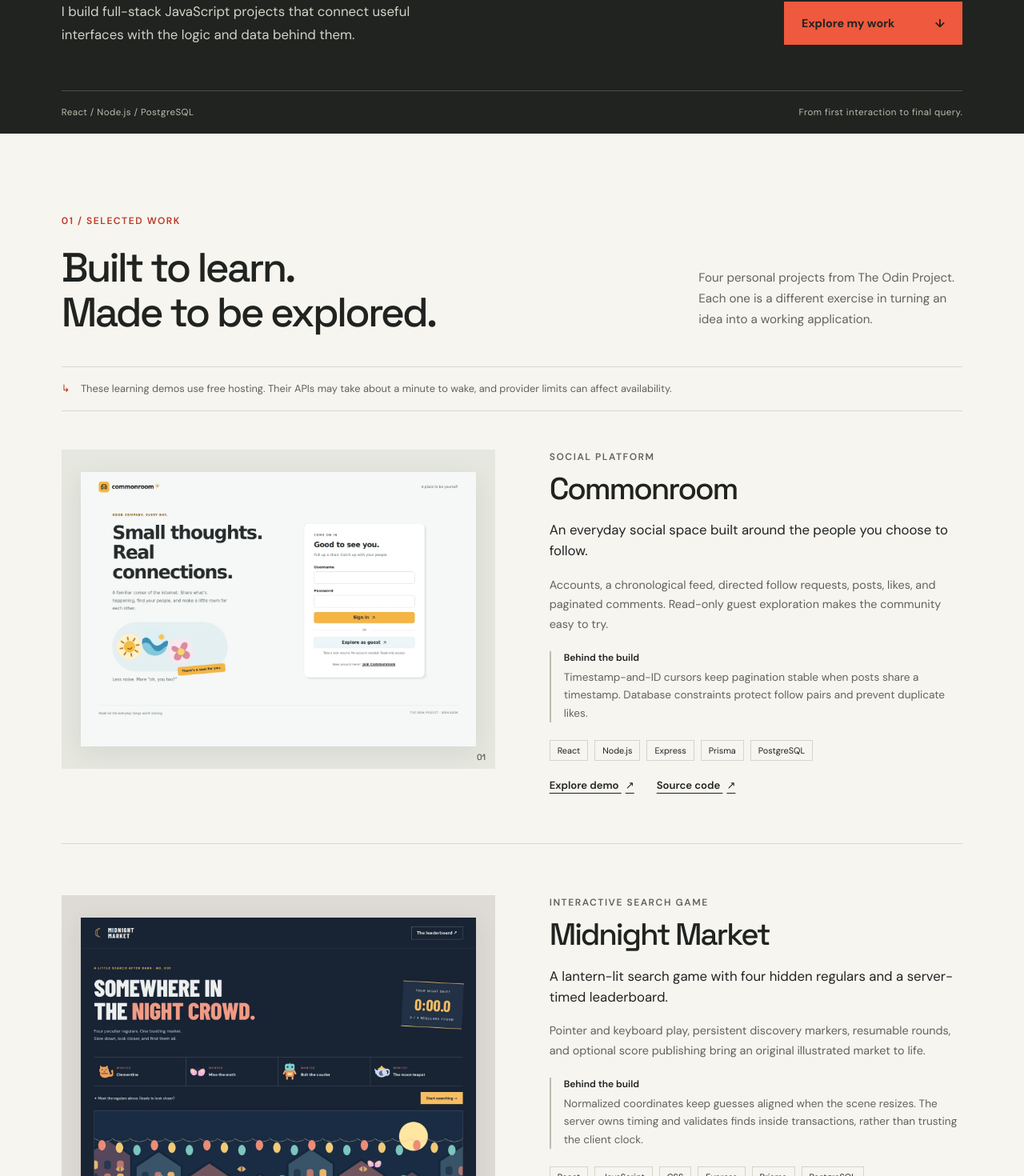
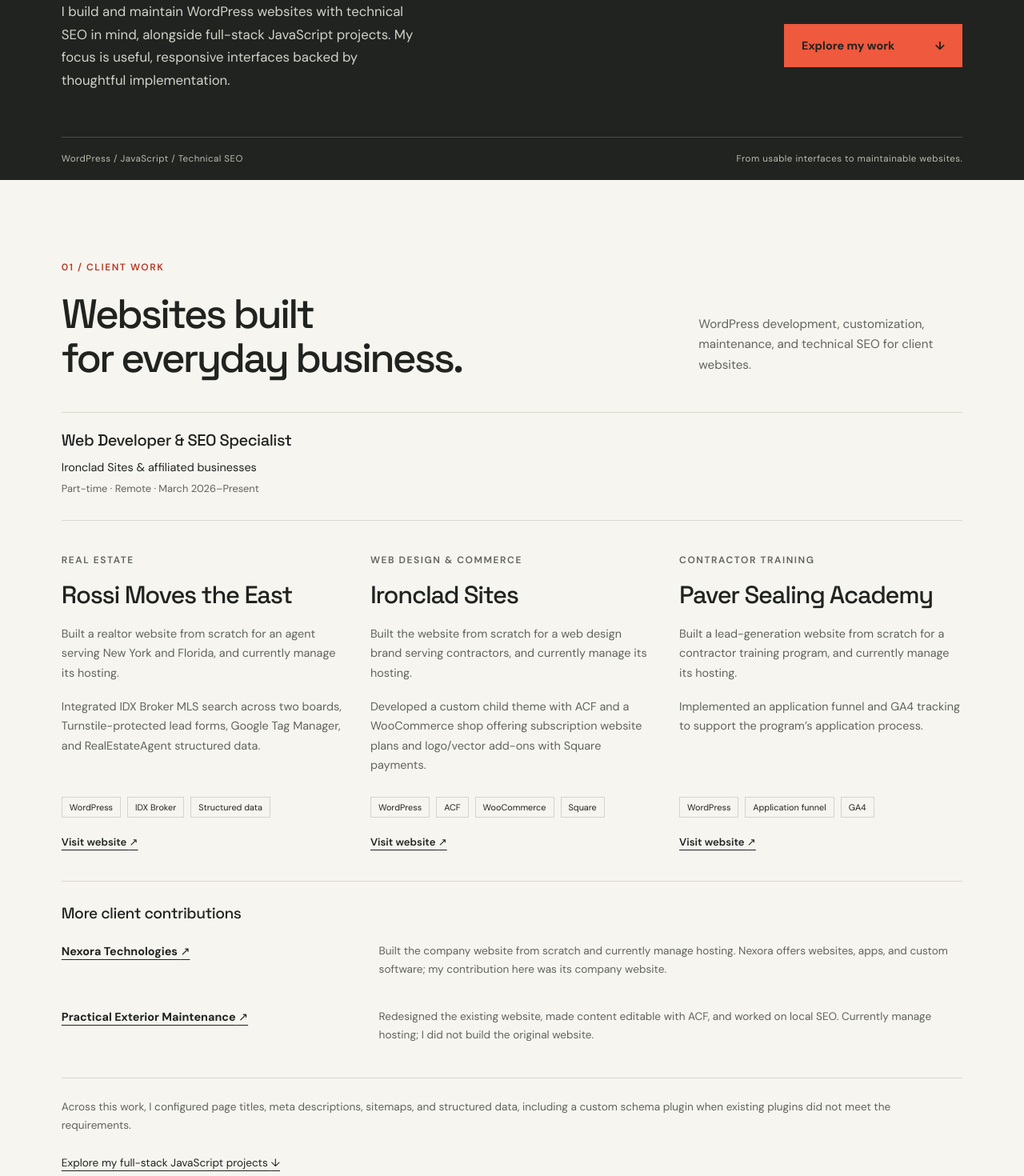
Before and after one commit to jan-christopher-buen/personal-portfolio, a React (Vite) app: page / in a window 1280 px wide. Shown: the part 449-1919 px from the top of the page at 80% size. Built offline with nearby package versions, Linux system fonts and the light colour scheme.

Commit message:
feat(work): add WordPress client contributions and SEO experience
Document verified commercial contributions and distinguish them from personal learning projects.

```diff
--- a/src/App.jsx
+++ b/src/App.jsx
@@ -1,4 +1,5 @@
 import Project from './components/Project.jsx'
+import ClientWork from './components/ClientWork.jsx'
 import { profileUrl, projects } from './data/projects.js'
 
 function Header() {
@@ -26,7 +27,7 @@ function About() {
   return (
     <section id="about" className="about section" aria-labelledby="about-title">
       <div>
-        <p className="eyebrow section-label">02 / A little context</p>
+        <p className="eyebrow section-label">03 / A little context</p>
         <h2 id="about-title">
           Curious about the
           <br />
@@ -35,18 +36,27 @@ function About() {
       </div>
       <div className="about-copy">
         <p className="large-copy">
-          I’m Jan Christopher Buen, a junior full-stack developer building with
-          JavaScript, from the interface to the database.
+          I’m Jan Christopher Buen, a web developer working across WordPress
+          websites, full-stack JavaScript projects, and technical SEO.
         </p>
         <p>
-          Through The Odin Project, I’ve built personal projects that connect
-          React interfaces to Express APIs and PostgreSQL. My work explores how
-          data models, access rules, and everyday interactions fit together.
+          My client work includes building and customizing WordPress websites,
+          maintaining them, and managing hosting. I work with PHP, custom child
+          themes, ACF, WooCommerce, and custom plugins to make content
+          manageable and support business needs.
         </p>
         <p>
-          I care about the details that make an app understandable: clear
-          feedback, recoverable errors, deliberate data boundaries, and
-          documentation that explains the decisions.
+          Alongside that work, I build personal projects through The Odin
+          Project, connecting React interfaces to Express APIs and PostgreSQL. I
+          focus on usable, responsive interfaces, clear feedback, and deliberate
+          data boundaries as I develop my full-stack skills.
+        </p>
+        <p>
+          I continue studying Learn WordPress’s{' '}
+          <a href="https://learn.wordpress.org/">
+            User, Developer, and Designer learning materials
+          </a>{' '}
+          to deepen my understanding of the platform.
         </p>
         <div className="skills">
           <h3>Tools put into practice</h3>
@@ -58,6 +68,19 @@ function About() {
             <div>
               <dt>Server & data</dt>
               <dd>Node.js · Express · Prisma · PostgreSQL</dd>
+            </div>
+            <div>
+              <dt>WordPress</dt>
+              <dd>
+                PHP · Custom child themes · ACF · WooCommerce · Custom plugins
+              </dd>
+            </div>
+            <div>
+              <dt>Site care &amp; SEO</dt>
+              <dd>
+                Hosting management · Technical SEO · Structured data ·
+                Responsive design
+              </dd>
             </div>
             <div>
               <dt>Workflow</dt>
@@ -82,7 +105,7 @@ export default function App() {
         <section className="hero" aria-labelledby="intro-title">
           <div className="hero-topline">
             <p className="eyebrow">Jan Christopher Buen</p>
-            <p className="eyebrow hero-role">Junior Full-Stack Developer</p>
+            <p className="eyebrow hero-role">Web Developer</p>
           </div>
           <h1 id="intro-title">
             Thoughtful interfaces.
@@ -91,28 +114,30 @@ export default function App() {
           </h1>
           <div className="hero-bottom">
             <p>
-              I build full-stack JavaScript projects that connect useful
-              interfaces with the logic and data behind them.
+              I build and maintain WordPress websites with technical SEO in
+              mind, alongside full-stack JavaScript projects. My focus is
+              useful, responsive interfaces backed by thoughtful implementation.
             </p>
             <a className="button" href="#work">
               Explore my work <span aria-hidden="true">↓</span>
             </a>
           </div>
           <div className="hero-footnote">
-            <span>React / Node.js / PostgreSQL</span>
+            <span>WordPress / JavaScript / Technical SEO</span>
             <span aria-hidden="true">
-              From first interaction to final query.
+              From usable interfaces to maintainable websites.
             </span>
           </div>
         </section>
+        <ClientWork />
         <section
-          id="work"
+          id="projects"
           className="work section"
           aria-labelledby="work-title"
         >
           <div className="section-heading">
             <div>
-              <p className="eyebrow section-label">01 / Selected work</p>
+              <p className="eyebrow section-label">02 / Personal projects</p>
               <h2 id="work-title">
                 Built to learn.
                 <br />
@@ -144,7 +169,7 @@ export default function App() {
           className="contact section"
           aria-labelledby="contact-title"
         >
-          <p className="eyebrow">03 / Keep in touch</p>
+          <p className="eyebrow">04 / Keep in touch</p>
           <div className="contact-row">
             <h2 id="contact-title">
               Let’s talk
--- /dev/null
+++ b/src/components/ClientWork.jsx
@@ -0,0 +1,78 @@
+import { additionalClients, featuredClients } from '../data/clientWork.js'
+
+export default function ClientWork() {
+  return (
+    <section
+      id="work"
+      className="client-work section"
+      aria-labelledby="client-work-title"
+    >
+      <div className="section-heading">
+        <div>
+          <p className="eyebrow section-label">01 / Client work</p>
+          <h2 id="client-work-title">
+            Websites built
+            <br />
+            for everyday business.
+          </h2>
+        </div>
+        <p>
+          WordPress development, customization, maintenance, and technical SEO
+          for client websites.
+        </p>
+      </div>
+      <div className="experience">
+        <h3>Web Developer &amp; SEO Specialist</h3>
+        <p>Ironclad Sites &amp; affiliated businesses</p>
+        <p className="experience-details">
+          Part-time · Remote · <time dateTime="2026-03">March 2026</time>
+          –Present
+        </p>
+      </div>
+      <div className="client-grid">
+        {featuredClients.map((client) => (
+          <article className="client-entry" key={client.url}>
+            <p className="eyebrow">{client.category}</p>
+            <h3>{client.name}</h3>
+            <p>{client.description}</p>
+            <p>{client.contribution}</p>
+            <ul
+              className="tags"
+              aria-label={`${client.name} tools and features`}
+            >
+              {client.stack.map((item) => (
+                <li key={item}>{item}</li>
+              ))}
+            </ul>
+            <a href={client.url}>
+              Visit website <span aria-hidden="true">↗</span>
+              <span className="sr-only"> — {client.name}</span>
+            </a>
+          </article>
+        ))}
+      </div>
+      <div className="additional-work">
+        <h3>More client contributions</h3>
+        {additionalClients.map((client) => (
+          <div className="additional-entry" key={client.url}>
+            <h4>
+              <a href={client.url}>
+                {client.name} <span aria-hidden="true">↗</span>
+              </a>
+            </h4>
+            <p>{client.contribution}</p>
+          </div>
+        ))}
+      </div>
+      <p className="client-note">
+        Across this work, I configured page titles, meta descriptions, sitemaps,
+        and structured data, including a custom schema plugin when existing
+        plugins did not meet the requirements.
+      </p>
+      <a className="text-link" href="#projects">
+        Explore my full-stack JavaScript projects{' '}
+        <span aria-hidden="true">↓</span>
+      </a>
+    </section>
+  )
+}
--- /dev/null
+++ b/src/data/clientWork.js
@@ -0,0 +1,47 @@
+export const featuredClients = [
+  {
+    name: 'Rossi Moves the East',
+    category: 'Real estate',
+    url: 'https://rossimovestheeast.com/',
+    description:
+      'Built a realtor website from scratch for an agent serving New York and Florida, and currently manage its hosting.',
+    contribution:
+      'Integrated IDX Broker MLS search across two boards, Turnstile-protected lead forms, Google Tag Manager, and RealEstateAgent structured data.',
+    stack: ['WordPress', 'IDX Broker', 'Structured data'],
+  },
+  {
+    name: 'Ironclad Sites',
+    category: 'Web design & commerce',
+    url: 'https://ironclad-sites.com/',
+    description:
+      'Built the website from scratch for a web design brand serving contractors, and currently manage its hosting.',
+    contribution:
+      'Developed a custom child theme with ACF and a WooCommerce shop offering subscription website plans and logo/vector add-ons with Square payments.',
+    stack: ['WordPress', 'ACF', 'WooCommerce', 'Square'],
+  },
+  {
+    name: 'Paver Sealing Academy',
+    category: 'Contractor training',
+    url: 'https://paversealingacademy.com/',
+    description:
+      'Built a lead-generation website from scratch for a contractor training program, and currently manage its hosting.',
+    contribution:
+      'Implemented an application funnel and GA4 tracking to support the program’s application process.',
+    stack: ['WordPress', 'Application funnel', 'GA4'],
+  },
+]
+
+export const additionalClients = [
+  {
+    name: 'Nexora Technologies',
+    url: 'https://nexorany.com/',
+    contribution:
+      'Built the company website from scratch and currently manage hosting. Nexora offers websites, apps, and custom software; my contribution here was its company website.',
+  },
+  {
+    name: 'Practical Exterior Maintenance',
+    url: 'https://practicalexteriormaintenance.com/',
+    contribution:
+      'Redesigned the existing website, made content editable with ACF, and worked on local SEO. Currently manage hosting; I did not build the original website.',
+  },
+]
--- a/src/styles.css
+++ b/src/styles.css
@@ -645,3 +645,119 @@ footer a:first-child {
   font-size: 0.85rem;
   margin-top: 10px;
 }
+
+.client-work {
+  border-bottom: 1px solid var(--line);
+}
+.experience {
+  margin-top: 40px;
+  padding: 24px 0;
+  border-top: 1px solid var(--line);
+  border-bottom: 1px solid var(--line);
+}
+.experience h3 {
+  font-size: 1.25rem;
+  letter-spacing: -0.025em;
+  margin-bottom: 10px;
+}
+.experience p {
+  margin-bottom: 4px;
+  font-size: 0.9rem;
+}
+.experience .experience-details {
+  color: var(--muted);
+  font-size: 0.8rem;
+}
+.client-grid {
+  display: grid;
+  grid-template-columns: repeat(3, minmax(0, 1fr));
+  gap: 32px;
+  margin: 40px 0;
+}
+.client-entry {
+  min-width: 0;
+  display: flex;
+  flex-direction: column;
+  align-items: flex-start;
+}
+.client-entry .eyebrow {
+  color: var(--muted);
+}
+.client-entry h3 {
+  font-size: clamp(1.6rem, 2.4vw, 2.2rem);
+  letter-spacing: -0.04em;
+  margin-bottom: 20px;
+}
+.client-entry > p:not(.eyebrow) {
+  font-size: 0.9rem;
+  color: var(--muted);
+}
+.client-entry .tags {
+  margin-top: auto;
+  padding-top: 10px;
+}
+.client-entry > a {
+  font-size: 0.82rem;
+  font-weight: 600;
+}
+.additional-work {
+  padding-top: 30px;
+  border-top: 1px solid var(--line);
+}
+.additional-work > h3 {
+  font-size: 1.2rem;
+  letter-spacing: -0.025em;
+  margin-bottom: 24px;
+}
+.additional-entry {
+  display: grid;
+  grid-template-columns: 1fr 2fr;
+  gap: 32px;
+  margin-bottom: 18px;
+}
+.additional-entry h4 {
+  font-size: 0.9rem;
+  line-height: 1.7;
+}
+.additional-entry p,
+.client-note {
+  font-size: 0.85rem;
+  color: var(--muted);
+}
+.client-note {
+  border-top: 1px solid var(--line);
+  padding-top: 24px;
+  margin-top: 24px;
+}
+.client-work > .text-link {
+  display: inline-block;
+  margin-top: 10px;
+  font-size: 0.85rem;
+}
+.client-entry h3,
+.additional-entry h4 {
+  overflow-wrap: anywhere;
+}
+@media (max-width: 800px) {
+  .client-grid {
+    grid-template-columns: 1fr;
+    gap: 30px;
+  }
+  .client-entry + .client-entry {
+    border-top: 1px solid var(--line);
+    padding-top: 30px;
+  }
+  .client-entry h3 {
+    font-size: 2rem;
+  }
+  .client-entry .tags {
+    margin-top: 0;
+    padding-top: 0;
+  }
+}
+@media (max-width: 600px) {
+  .additional-entry {
+    grid-template-columns: 1fr;
+    gap: 6px;
+  }
+}
```
Also changed, not shown: index.html (+4 -7 lines), 2 other files (tests, documents, lock files or other folders).
